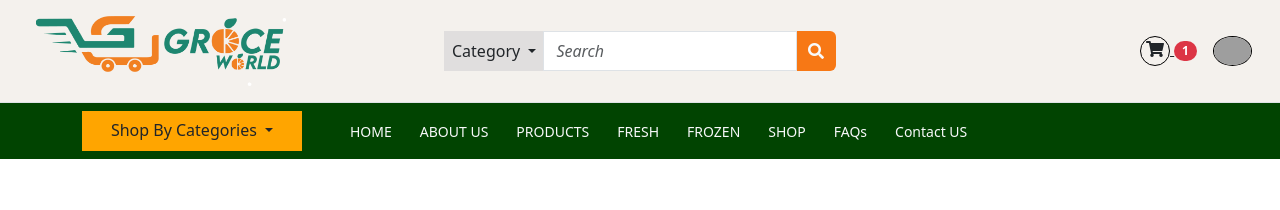
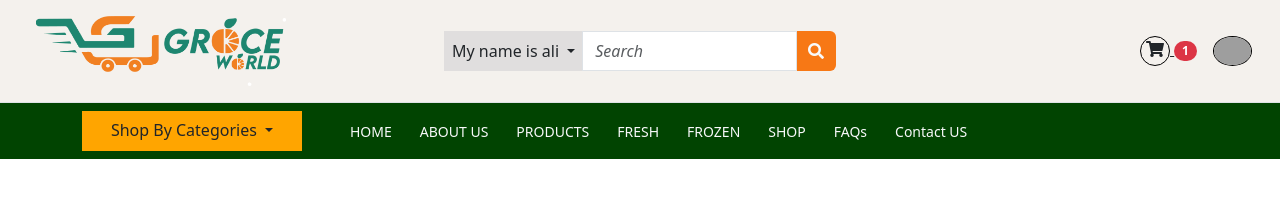
Before and after one commit to Ahmad4041/GrocerWorld.io, a PHP site: page /FAQs.php in a window 1280 px wide. Shown: the top 210 px of the page. Run offline with PHP 8.4, Linux system fonts and the light colour scheme; some libraries are stand-ins or nearby versions; grey boxes are pictures that could not be loaded.

Commit message:
test navbar first commit

```diff
--- a/components/landing-page/com-Navbar.php
+++ b/components/landing-page/com-Navbar.php
@@ -32,7 +32,7 @@
                     data-bs-toggle="dropdown"
                     aria-expanded="false"
                   >
-                    Category
+                    My name is ali
                   </a>
                   <ul class="dropdown-menu">
                     <li><a class="dropdown-item" href="#">Action</a></li>
```
